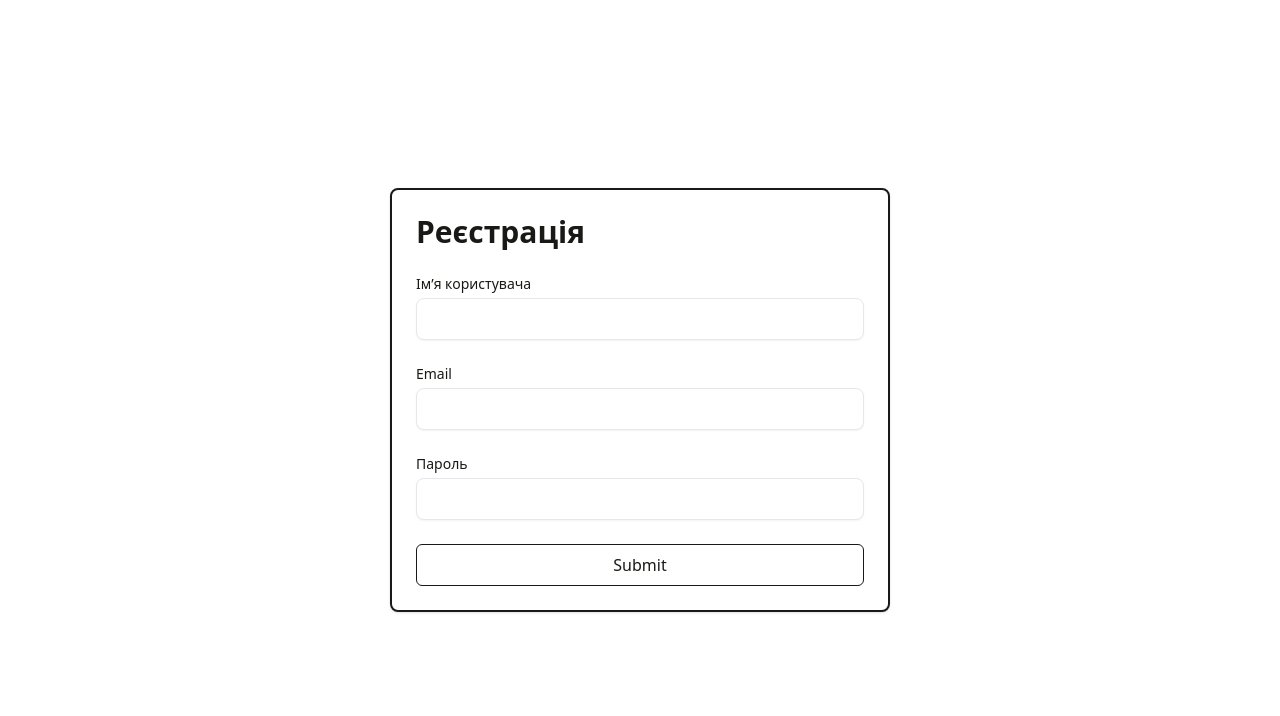
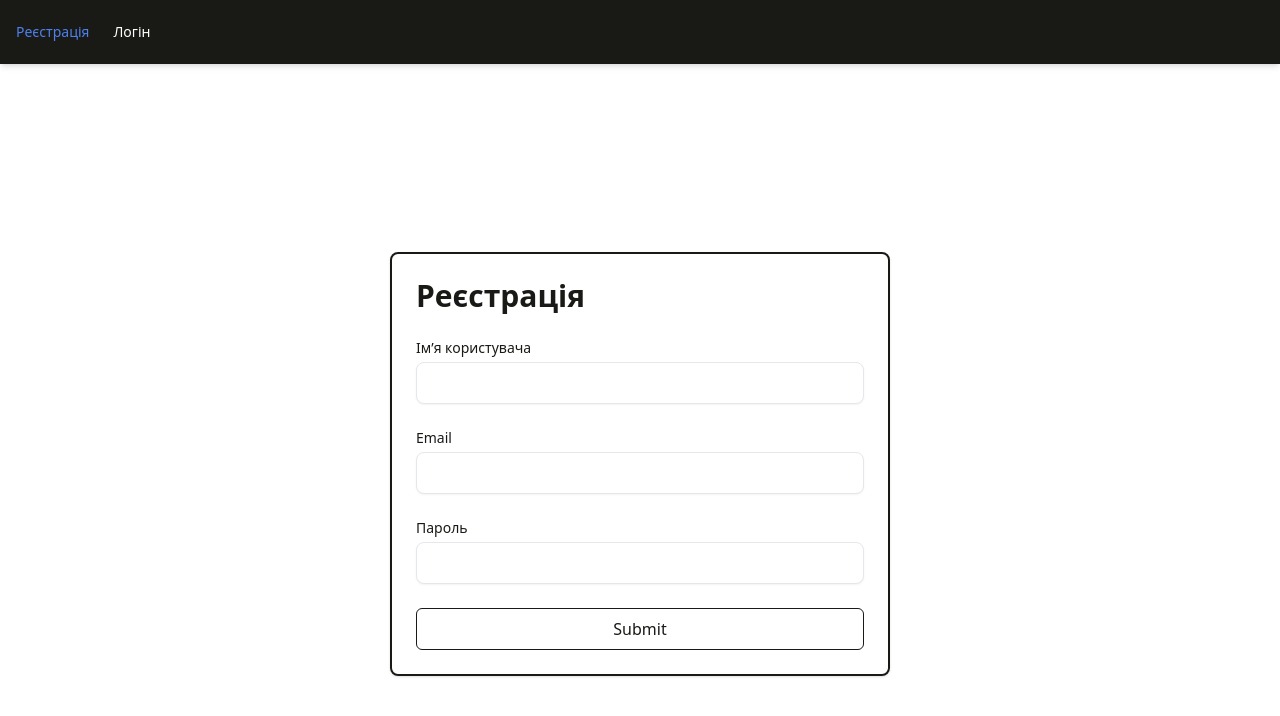
Before and after one commit to RomanKorotun/adtelligent-frontend, a React (Vite) app: page /signup in a window 1280 px wide. Shown: the top 716 px of the page. Built offline with nearby package versions, Linux system fonts and the light colour scheme.

Commit message:
add header component

```diff
--- a/src/components/FormButton.tsx
+++ b/src/components/FormButton.tsx
@@ -6,7 +6,7 @@ export const FormButton = ({ children }: FormButtonProps) => {
   return (
     <button
       type="submit"
-      className="w-full py-2 px-4 rounded-md border border-primary text-primary hover:bg-primary hover:text-light transition-colors"
+      className="w-full py-2 px-4 rounded-md border border-primary text-primary hover:bg-primary hover:text-focus transition-colors"
     >
       {children}
     </button>
--- /dev/null
+++ b/src/components/Header.tsx
@@ -0,0 +1,30 @@
+import { NavLink } from "react-router-dom";
+
+export const Header = () => {
+  return (
+    <header className="bg-primary text-light py-[22px] shadow-md">
+      <div className="container flex gap-6 items-center">
+        <NavLink
+          to="/signup"
+          className={({ isActive }) =>
+            `text-sm font-medium transition-colors ${
+              isActive ? "text-focus" : "text-light hover:text-secondary"
+            }`
+          }
+        >
+          Реєстрація
+        </NavLink>
+        <NavLink
+          to="/signin"
+          className={({ isActive }) =>
+            `text-sm font-medium transition-colors ${
+              isActive ? "text-focus" : "text-light hover:text-secondary"
+            }`
+          }
+        >
+          Логін
+        </NavLink>
+      </div>
+    </header>
+  );
+};
--- /dev/null
+++ b/src/components/Layout.tsx
@@ -0,0 +1,16 @@
+import { Outlet } from "react-router-dom";
+import { Header } from "./Header";
+import { Suspense } from "react";
+
+export const Layout = () => {
+  return (
+    <>
+      <Header />
+      <Suspense>
+        <main>
+          <Outlet />
+        </main>
+      </Suspense>
+    </>
+  );
+};
--- a/src/routes/index.tsx
+++ b/src/routes/index.tsx
@@ -1,5 +1,6 @@
 import { lazy } from "react";
 import { Navigate, Route, Routes } from "react-router-dom";
+import { Layout } from "@/components/Layout";
 
 const SignupPage = lazy(() => import("@/pages/SignupPage"));
 const SigninPage = lazy(() => import("@/pages/SigninPage"));
@@ -7,9 +8,11 @@ const SigninPage = lazy(() => import("@/pages/SigninPage"));
 export const AppRoutes = () => {
   return (
     <Routes>
-      <Route path="/" element={<Navigate to="/signup" replace />} />
-      <Route path="/signup" element={<SignupPage />} />
-      <Route path="/signin" element={<SigninPage />} />
+      <Route path="/" element={<Layout />}>
+        <Route index element={<Navigate to="/signup" replace />} />
+        <Route path="signup" element={<SignupPage />} />
+        <Route path="signin" element={<SigninPage />} />
+      </Route>
     </Routes>
   );
 };
--- a/tailwind.config.js
+++ b/tailwind.config.js
@@ -2,6 +2,14 @@
 export default {
   content: ["./src/**/*.{js,ts,jsx,tsx}"],
   theme: {
+    container: {
+      center: true,
+      padding: "1rem",
+      screens: {
+        sm: "320px",
+        xl: "1280px",
+      },
+    },
     extend: {
       colors: {
         primary: "#191A15",
```
